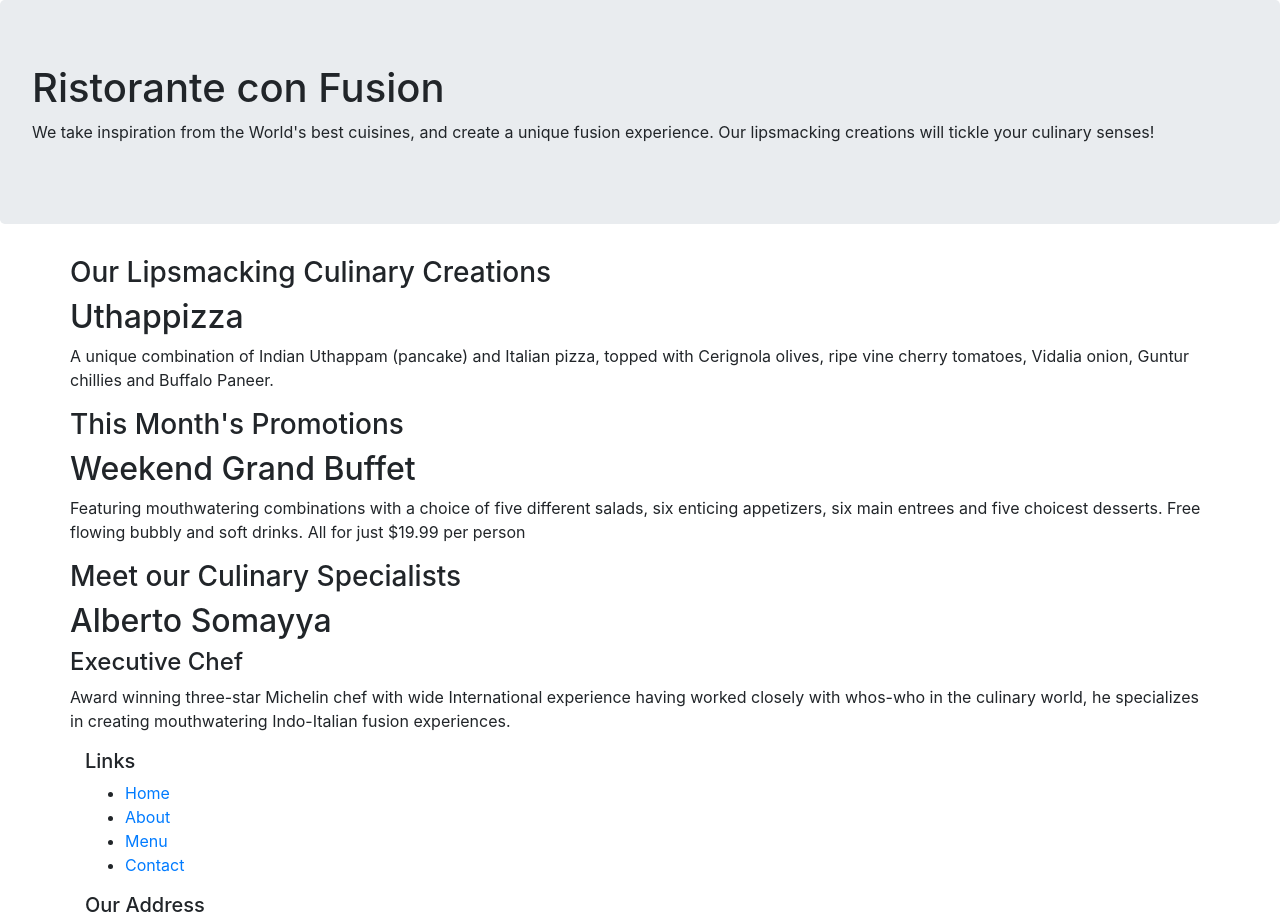
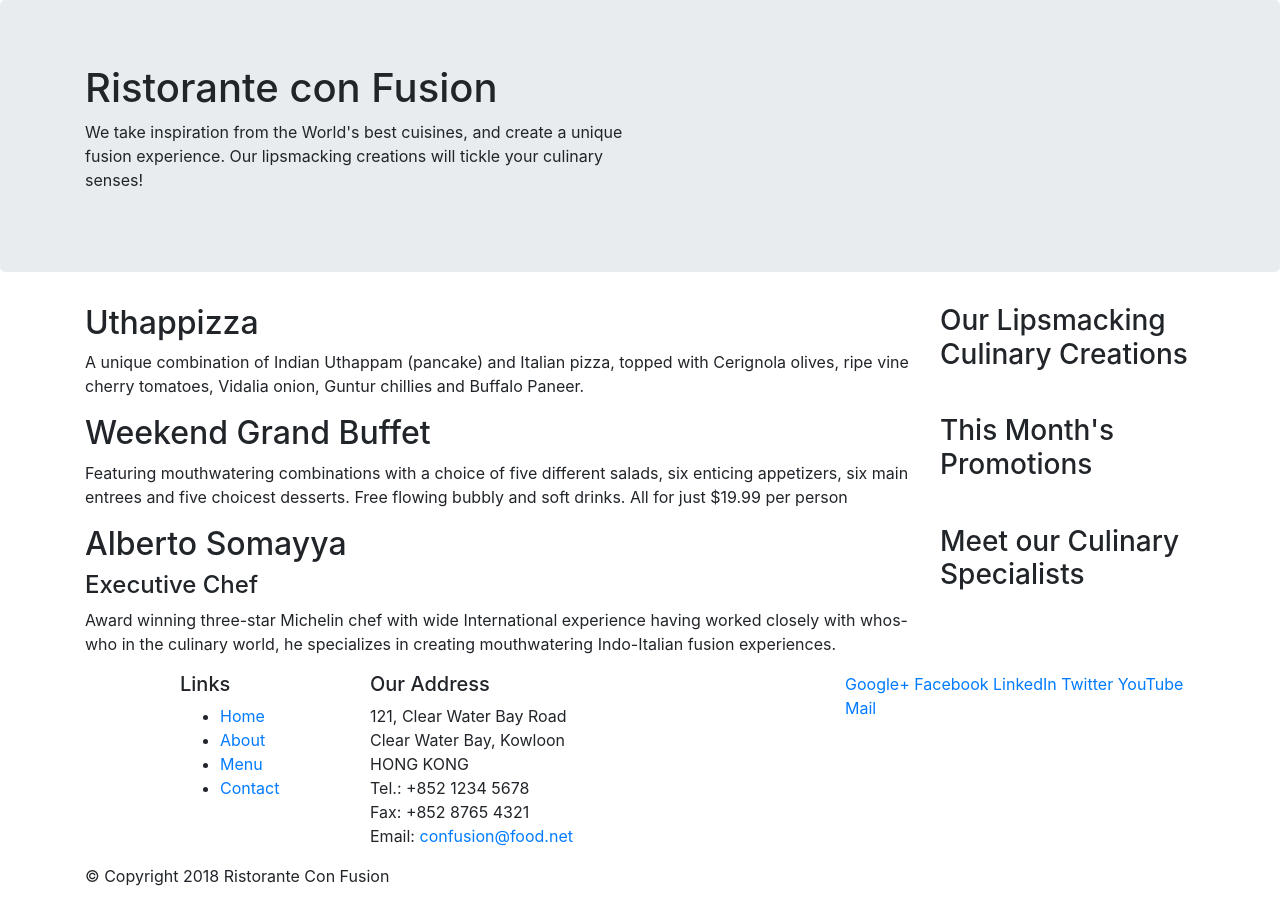
Before and after one commit to Luizgcsneto/git-test, a website: page index.html in a window 1280 px wide. Shown: the top 922 px of the page. Drawn offline with nearby package versions, Linux system fonts and the light colour scheme.

Commit message:
alguns ajustes

```diff
--- a/index.html
+++ b/index.html
@@ -9,13 +9,13 @@
 </head>
 <body>
         <header class="jumbotron">
-            <div>
-                <div>
-                    <div>
+            <div class="container">
+                <div class="row">
+                    <div class="col-12 col-sm-6">
                         <h1>Ristorante con Fusion</h1>
                         <p>We take inspiration from the World's best cuisines, and create a unique fusion experience. Our lipsmacking creations will tickle your culinary senses!</p>
                     </div>
-                    <div>
+                    <div class="col-12 col-sm">
                     </div>
                 </div>
             </div>
@@ -23,39 +23,39 @@
 
         <div class="container">
             <div class="row">
-                <div>
+                <div class="col-12 col-sm-4 order-sm-last col-md-3">
                     <h3>Our Lipsmacking Culinary Creations</h3>
                 </div>
-                <div>
+                <div class="col col-sm order-sm-first col-md">
                     <h2>Uthappizza</h2>
                     <p>A unique combination of Indian Uthappam (pancake) and Italian pizza, topped with Cerignola olives, ripe vine cherry tomatoes, Vidalia onion, Guntur chillies and Buffalo Paneer.</p>
                 </div>
             </div>
             <div class="row">
-                <div>
+                <div class="col-12 col-sm-4 order-sm-last col-md-3">
                     <h3>This Month's Promotions</h3>
                 </div>
-                <div>
+                <div class="col col-sm order-sm-first col-md">
                     <h2>Weekend Grand Buffet</h2>
                     <p>Featuring mouthwatering combinations with a choice of five different salads, six enticing appetizers, six main entrees and five choicest desserts. Free flowing bubbly and soft drinks. All for just $19.99 per person </p>
                 </div>
             </div>
 
             <div class="row">
-                <div>
+                <div class="col-12 col-sm-4 order-sm-last col-md-3">
                     <h3>Meet our Culinary Specialists</h3>
                 </div>
-                <div>
+                <div class="col col-sm order-sm-first col-md">
                     <h2>Alberto Somayya</h2>
                     <h4>Executive Chef</h4>
                     <p>Award winning three-star Michelin chef with wide International experience having worked closely with whos-who in the culinary world, he specializes in creating mouthwatering Indo-Italian fusion experiences. </p>
                 </div>
             </div>
         </div>
-    <footer class="container">
-        <div>
-            <div>
-                <div>
+    <footer >
+        <div class="container">
+            <div class="row">
+                <div class="col-4  offset-1 col-sm-2">
                     <h5>Links</h5>
                     <ul>
                         <li><a href="#">Home</a></li>
@@ -64,7 +64,7 @@
                         <li><a href="#">Contact</a></li>
                     </ul>
                 </div>
-                <div>
+                <div class="col-7 col-sm-5">
                     <h5>Our Address</h5>
                     <address>
 		              121, Clear Water Bay Road<br>
@@ -75,7 +75,7 @@
 		              Email: <a href="mailto:confusion@food.net">confusion@food.net</a>
 		           </address>
                 </div>
-                <div>
+                <div class="col-12 col-sm-4">
                     <div>
                         <a href="http://google.com/+">Google+</a>
                         <a href="http://www.facebook.com/profile.php?id=">Facebook</a>
@@ -86,8 +86,8 @@
                     </div>
                 </div>
            </div>
-           <div>
-                <div>
+           <div class="row">
+                <div class="col-auto">
                     <p>© Copyright 2018 Ristorante Con Fusion</p>
                 </div>
            </div>
```
